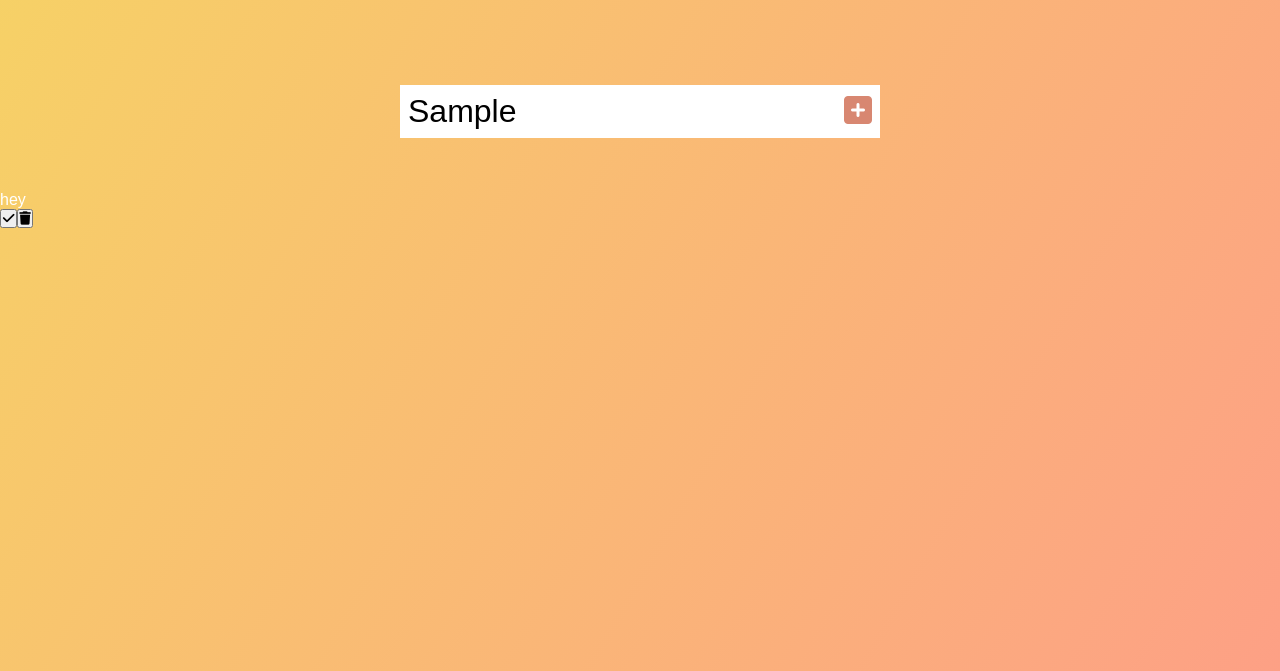
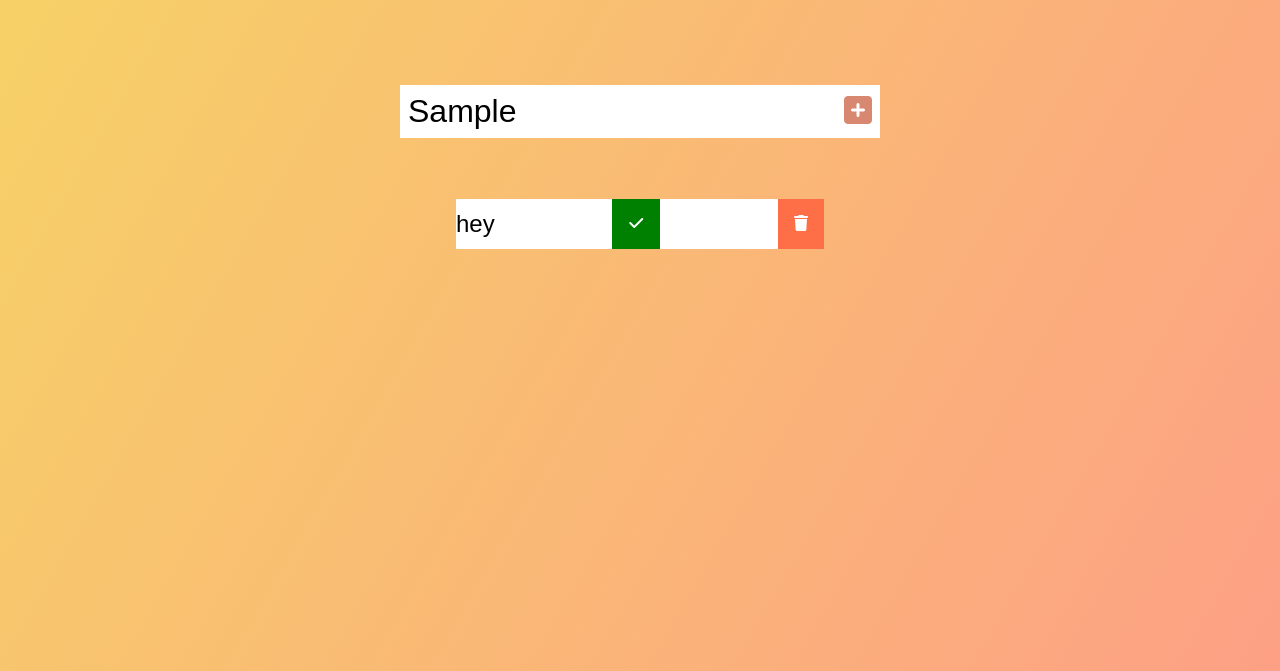
Before and after one commit to michaelshaleen/To_DO, a plain HTML site: page To_Do_List/index.html in a window 1280 px wide. Both pictures are taken after typing "Sample" into the empty fields and a click on the button 858 px from the left and 240 px from the top of the page. Shown: the part 129-800 px from the top of the page. Drawn offline with Linux system fonts and the light colour scheme.

Commit message:
styling added

```diff
--- a/To_Do_List/app.js
+++ b/To_Do_List/app.js
@@ -35,7 +35,7 @@ function addToDo(e){
   //trash button
   const trashButton = document.createElement('button');
   trashButton.innerHTML = '<i class="fas fa-trash"></i>'
-  trashButton.classList.add("complete-btn");
+  trashButton.classList.add("trash-btn");
   toDoDiv.appendChild(trashButton)
 
 
--- a/To_Do_List/style.css
+++ b/To_Do_List/style.css
@@ -44,3 +44,42 @@ form button:hover{
   color: white;
 
 }
+
+.todo-container {
+  display: flex;
+  justify-content: center;
+  align-items: center;
+}
+
+.todo-list {
+  min-width: 30%;
+  list-style: none;
+}
+
+.todo {
+  margin: 0.5rem;
+  background: white;
+  color: black;
+  font-size: 1.5rem;
+  display: flex;
+  justify-content: space-between;
+  align-items: center;
+
+}
+.todo-li {
+  flex: 1;
+
+}
+
+.trash-btn,
+.complete-btn {
+  background: #ff6f47;
+  color: white;
+  border: none;
+  padding: 1rem;
+  cursor: pointer;
+  font-size: 1rem;
+}
+.complete-btn {
+  background: green;
+}
```
